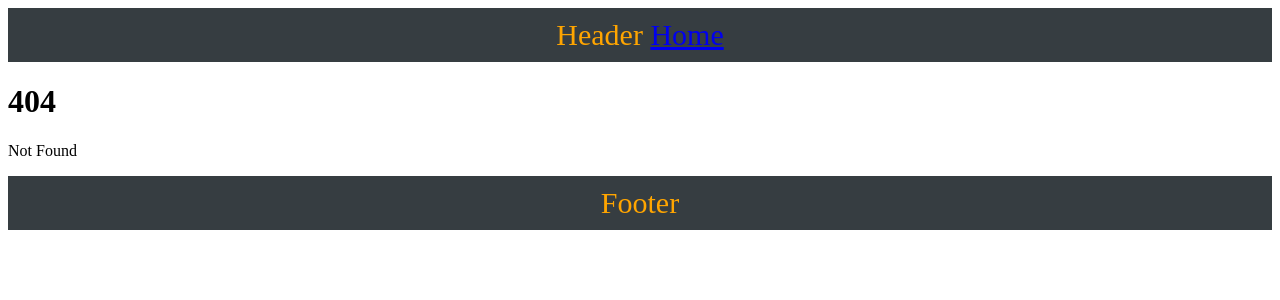
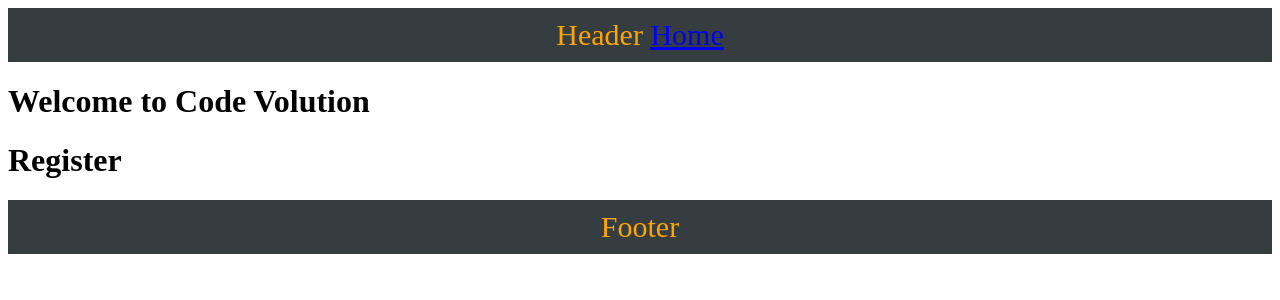
Before and after one commit to liar88828/svelte-kit-tutor, a SvelteKit app: page /register in a window 1280 px wide. Before the commit this address had no page. Shown: the top 300 px of the page. Built offline with nearby package versions, Linux system fonts and the light colour scheme.

Commit message:
14 Layout Group

```diff
--- /dev/null
+++ b/src/routes/(auth)/+layout.svelte
@@ -0,0 +1,3 @@
+<h1>Welcome to Code Volution</h1>
+<slot/>
+<!-- the auth not be write in url -->
--- /dev/null
+++ b/src/routes/(auth)/login/+page.svelte
@@ -0,0 +1 @@
+<h1>Login</h1>
--- /dev/null
+++ b/src/routes/(auth)/register/+page.svelte
@@ -0,0 +1 @@
+<h1>Register</h1>
```
